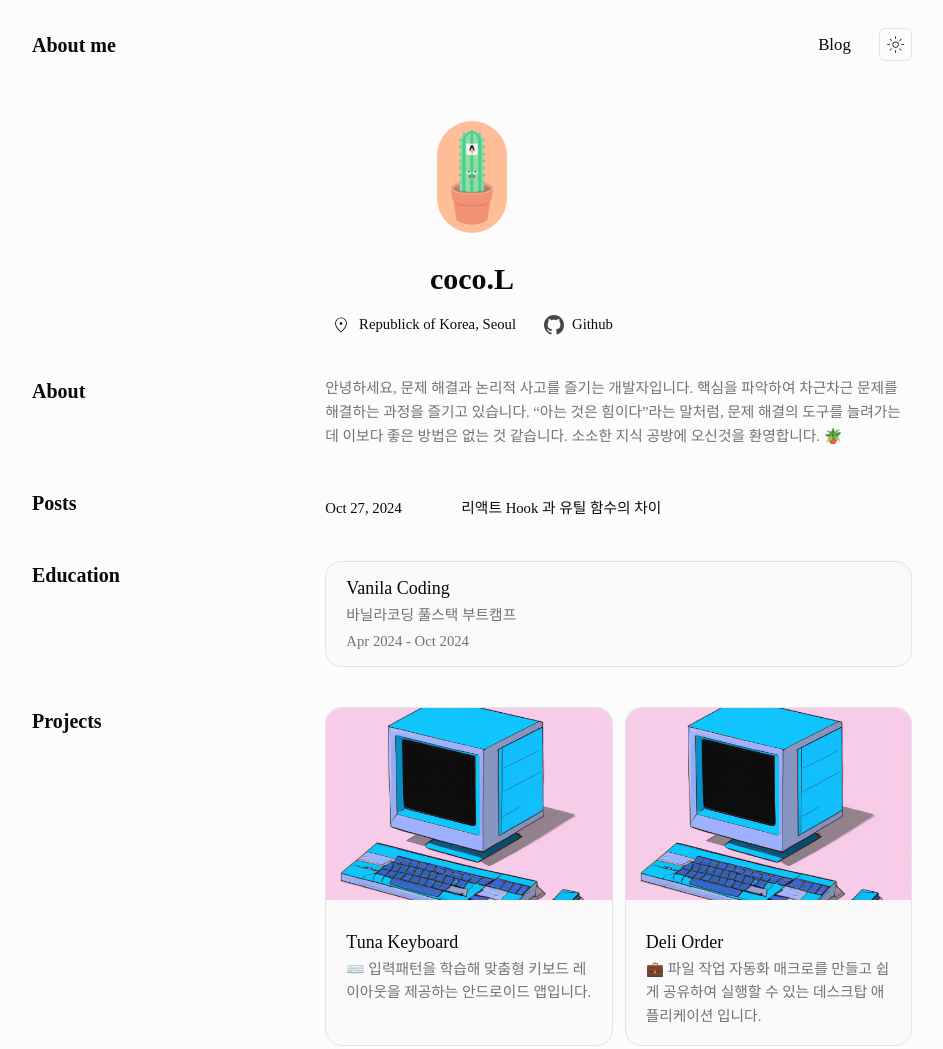
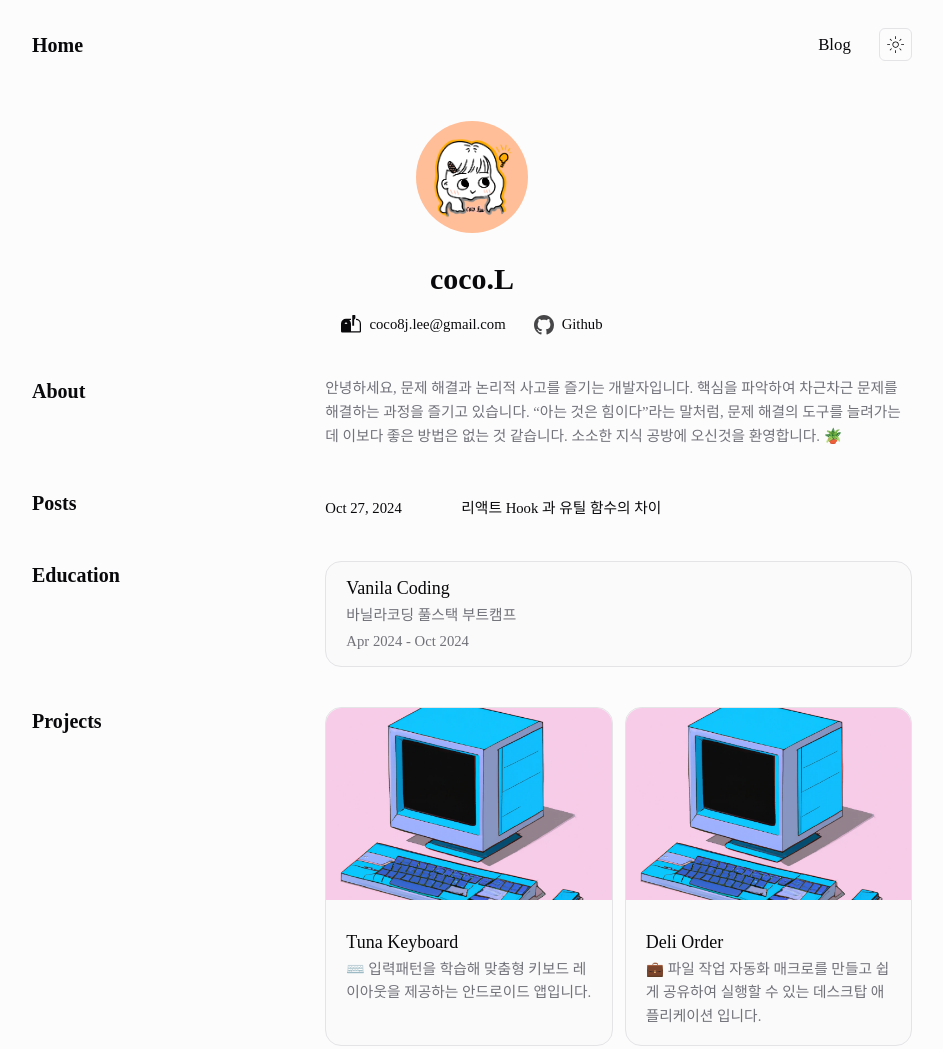
Before and after one commit to coco8j/Study-Blog, an Astro site: page / in a window 1280 px wide. Shown: the top 1049 px of the page, without its empty margins (168-1111 px from the left). Built offline with nearby package versions, Linux system fonts and the light colour scheme; Astro itself is replaced by a stand-in of ours; some packages are replaced by stand-ins of ours; a web font is replaced by a local one.

Commit message:
Style: Home 화면 프로필, 문구 변경

```diff
--- a/src/components/layout/Header.astro
+++ b/src/components/layout/Header.astro
@@ -7,7 +7,7 @@
 		class='relative mx-auto flex w-full items-center justify-between sm:flex sm:items-center'
 		aria-label='global'
 	>
-		<a class='flex-none text-xl font-semibold' href='/' aria-label='Brand'>About me</a>
+		<a class='flex-none text-xl font-semibold' href='/' aria-label='Brand'>Home</a>
 
 		<div class='flex flex-row items-center justify-center gap-x-5 sm:gap-x-7'>
 			<a
--- a/src/pages/index.astro
+++ b/src/pages/index.astro
@@ -8,7 +8,7 @@ import SkillLayout from '../components/SkillLayout.astro'
 import PostPreview from '@/components/blog/PostPreview.astro'
 
 import { Image } from 'astro:assets'
-import astro from '../assets/about-astro.png'
+import astro from '../assets/blog-profile.png'
 
 import { getAllPosts, sortMDByDate } from '@/utils'
 
@@ -29,20 +29,23 @@ const allPostsByDate = sortMDByDate(allPosts).slice(0, MAX_POSTS)
 			<div class='flex flex-col items-center gap-y-4'>
 				<h1 class='text-3xl font-bold'>coco.L</h1>
 				<div class='flex flex-wrap justify-center gap-x-7 gap-y-3'>
-					<Label title='Republick of Korea, Seoul'>
-						<svg xmlns='http://www.w3.org/2000/svg' viewBox='0 0 24 24' class='h-5 w-5' slot='icon'
-							><path
-								fill='currentColor'
-								d='M12.003 11.73q.668 0 1.14-.475q.472-.475.472-1.143t-.475-1.14q-.476-.472-1.143-.472t-1.14.476q-.472.475-.472 1.143t.475 1.14q.476.472 1.143.472M12 19.677q2.82-2.454 4.458-4.991q1.638-2.538 1.638-4.39q0-2.744-1.737-4.53T12 3.981q-2.621 0-4.359 1.785t-1.737 4.53q0 1.852 1.638 4.39q1.639 2.537 4.458 4.99m0 1.343q-3.525-3.117-5.31-5.814q-1.786-2.697-1.786-4.909q0-3.173 2.066-5.234Q9.037 3 12 3t5.03 2.062q2.066 2.061 2.066 5.234q0 2.212-1.785 4.909q-1.786 2.697-5.311 5.814m0-10.904'
-							></path></svg
+					<Label title='coco8j.lee@gmail.com'>
+						<svg
+							xmlns='http://www.w3.org/2000/svg'
+							fill='currentColor'
+							class='bi bi-mailbox2-flag h-5 w-5'
+							viewBox='0 0 16 16'
+							slot='icon'
 						>
+							<path
+								d='M10.5 8.5V3.707l.854-.853A.5.5 0 0 0 11.5 2.5v-2A.5.5 0 0 0 11 0H9.5a.5.5 0 0 0-.5.5v8z'
+							></path>
+							<path
+								d='M4 3h4v1H6.646A4 4 0 0 1 8 7v6h7V7a3 3 0 0 0-3-3V3a4 4 0 0 1 4 4v6a1 1 0 0 1-1 1H1a1 1 0 0 1-1-1V7a4 4 0 0 1 4-4m.585 4.157C4.836 7.264 5 7.334 5 7a1 1 0 0 0-2 0c0 .334.164.264.415.157C3.58 7.087 3.782 7 4 7s.42.086.585.157'
+							></path>
+						</svg>
 					</Label>
-					<Label
-						title='Github'
-						as='a'
-						href='https://github.com/coco8j'
-						target='_blank'
-					>
+					<Label title='Github' as='a' href='https://github.com/coco8j' target='_blank'>
 						<svg
 							xmlns='http://www.w3.org/2000/svg'
 							viewBox='0 0 16 16'
@@ -60,10 +63,9 @@ const allPostsByDate = sortMDByDate(allPosts).slice(0, MAX_POSTS)
 
 		<Section title='About'>
 			<p class='text-muted-foreground'>
-				안녕하세요, 문제 해결과 논리적 사고를 즐기는 개발자입니다.
-				핵심을 파악하여 차근차근 문제를 해결하는 과정을 즐기고 있습니다.
-				“아는 것은 힘이다”라는 말처럼, 문제 해결의 도구를 늘려가는 데 이보다 좋은 방법은 없는 것 같습니다.
-				소소한 지식 공방에 오신것을 환영합니다. 🪴
+				안녕하세요, 문제 해결과 논리적 사고를 즐기는 개발자입니다. 핵심을 파악하여 차근차근 문제를
+				해결하는 과정을 즐기고 있습니다. “아는 것은 힘이다”라는 말처럼, 문제 해결의 도구를 늘려가는
+				데 이보다 좋은 방법은 없는 것 같습니다. 소소한 지식 공방에 오신것을 환영합니다. 🪴
 			</p>
 		</Section>
 		{
```
Also changed, not shown: src/assets/blog-profile.png (added).
